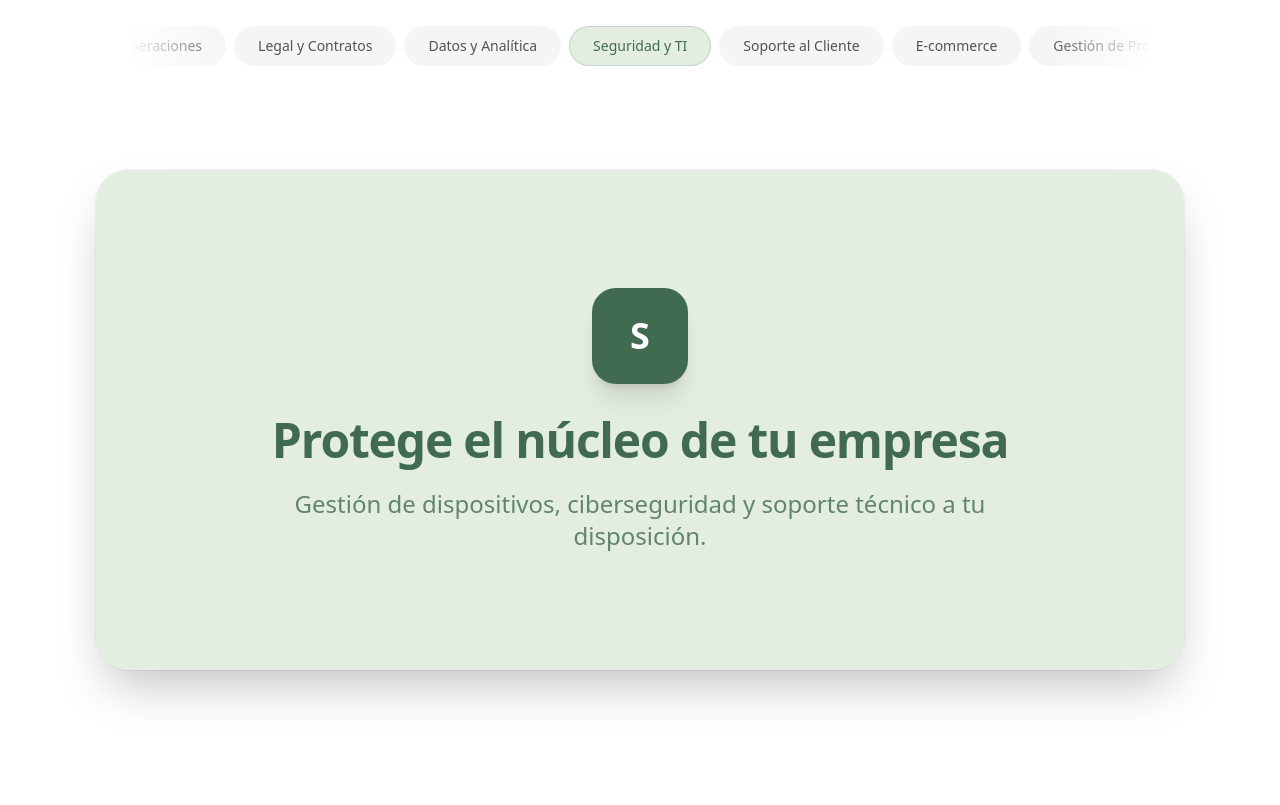
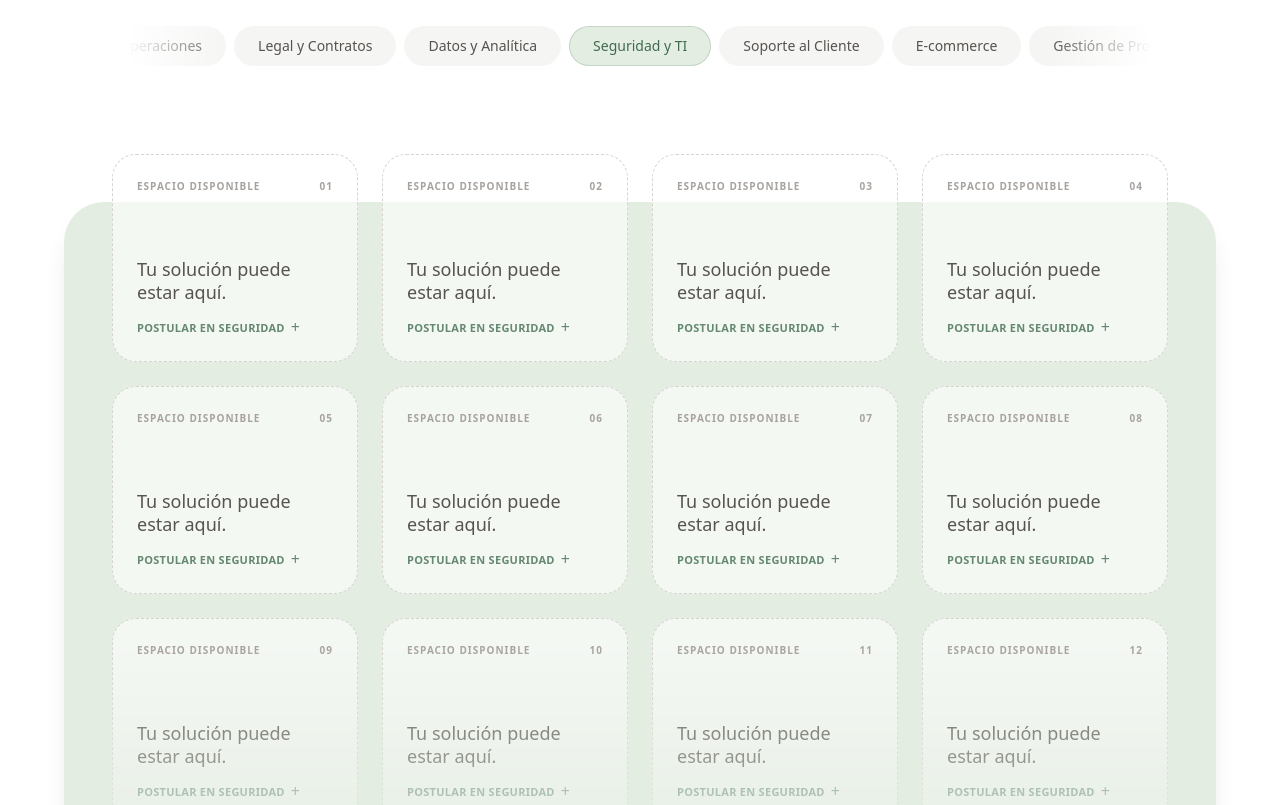
Before and after one commit to mxfounders/showcasemx, a Next.js app: page /aplicar in a window 1280 px wide. Shown: the part 2240-3045 px from the top of the page. Built offline with nearby package versions, Linux system fonts and the light colour scheme; no server answers; the database is empty.

Commit message:
feat(landing): replace text block with overflowing fading grid of mockups

```diff
--- a/src/components/landing-features.tsx
+++ b/src/components/landing-features.tsx
@@ -190,41 +190,57 @@ export function LandingFeatures() {
           </div>
         </div>
 
-        {/* Content Area - Clean Colored Rectangle */}
-        <div className="relative mx-auto max-w-6xl">
-          <div className="rounded-[2.5rem] p-4 sm:p-8 bg-white">
-            <div className="rounded-[2rem] overflow-hidden shadow-2xl ring-1 ring-stone-900/5 h-[400px] sm:h-[500px] relative">
+        {/* Content Area - Floating Mockup Grid */}
+        <div className="relative mx-auto max-w-7xl mt-8 pt-4 px-4 sm:px-6 lg:px-8">
+          {/* Animated Background */}
+          <div
+            className="absolute top-16 bottom-0 left-4 right-4 sm:left-6 sm:right-6 lg:left-8 lg:right-8 rounded-[2.5rem] transition-colors duration-700 shadow-xl"
+            style={{ backgroundColor: activeTab.color.soft }}
+          />
+
+          {/* Grid Container (Fading at the bottom) */}
+          <div
+            className="relative z-10 h-[600px] sm:h-[750px] w-full pointer-events-auto"
+            style={{
+              maskImage: 'linear-gradient(to bottom, black 65%, transparent 100%)',
+              WebkitMaskImage: 'linear-gradient(to bottom, black 65%, transparent 100%)'
+            }}
+          >
             <AnimatePresence mode="wait">
               <motion.div
                 key={activeTab.id}
-                  initial={{ opacity: 0, scale: 0.98 }}
-                  animate={{ opacity: 1, scale: 1 }}
-                  exit={{ opacity: 0, scale: 1.02 }}
+                initial={{ opacity: 0, y: 10 }}
+                animate={{ opacity: 1, y: 0 }}
+                exit={{ opacity: 0, y: -10 }}
                 transition={{ duration: 0.4, ease: [0.16, 1, 0.3, 1] }}
-                  className="absolute inset-0 flex flex-col items-center justify-center p-8 sm:p-16 text-center"
-                  style={{ backgroundColor: activeTab.color.soft }}
+                className="absolute inset-0 px-4 sm:px-12 pb-24"
               >
+                <div className="grid grid-cols-1 sm:grid-cols-2 lg:grid-cols-4 gap-4 sm:gap-6">
+                  {Array.from({ length: 16 }).map((_, i) => (
                     <div
-                    className="w-20 h-20 sm:w-24 sm:h-24 rounded-[1.5rem] mb-8 flex items-center justify-center text-white text-3xl sm:text-4xl font-bold shadow-xl"
-                    style={{ backgroundColor: activeTab.color.solid }}
+                      key={i}
+                      className="rounded-3xl p-6 flex flex-col h-48 sm:h-52 bg-white/60 border border-dashed border-stone-300 backdrop-blur-md transition-all hover:bg-white hover:shadow-sm group cursor-pointer"
                     >
-                    {activeTab.label.charAt(0)}
+                      <div className="flex justify-between text-[10px] font-bold text-stone-400 tracking-widest uppercase mb-auto">
+                        <span>Espacio Disponible</span>
+                        <span>{(i + 1).toString().padStart(2, '0')}</span>
                       </div>
-                  <h3
-                    className="text-3xl sm:text-5xl font-semibold tracking-tight mb-6"
+                      <div>
+                        <h4 className="text-lg font-medium text-stone-600 mb-4 leading-tight group-hover:text-stone-900 transition-colors">
+                          Tu solución puede estar aquí.
+                        </h4>
+                        <div
+                          className="text-[11px] font-bold flex items-center gap-1.5 transition-colors opacity-80 group-hover:opacity-100 uppercase tracking-wide"
                           style={{ color: activeTab.color.solid }}
                         >
-                    {activeTab.title}
-                  </h3>
-                  <p
-                    className="text-lg sm:text-2xl font-medium opacity-80 max-w-3xl leading-relaxed"
-                    style={{ color: activeTab.color.solid }}
-                  >
-                    {activeTab.description}
-                  </p>
+                          Postular en {activeTab.label.split(' ')[0]} <span className="text-base font-medium leading-none mb-0.5">+</span>
+                        </div>
+                      </div>
+                    </div>
+                  ))}
+                </div>
               </motion.div>
             </AnimatePresence>
-            </div>
           </div>
         </div>
       </div>
```
Lines whose indentation alone changed are shown as unchanged.
